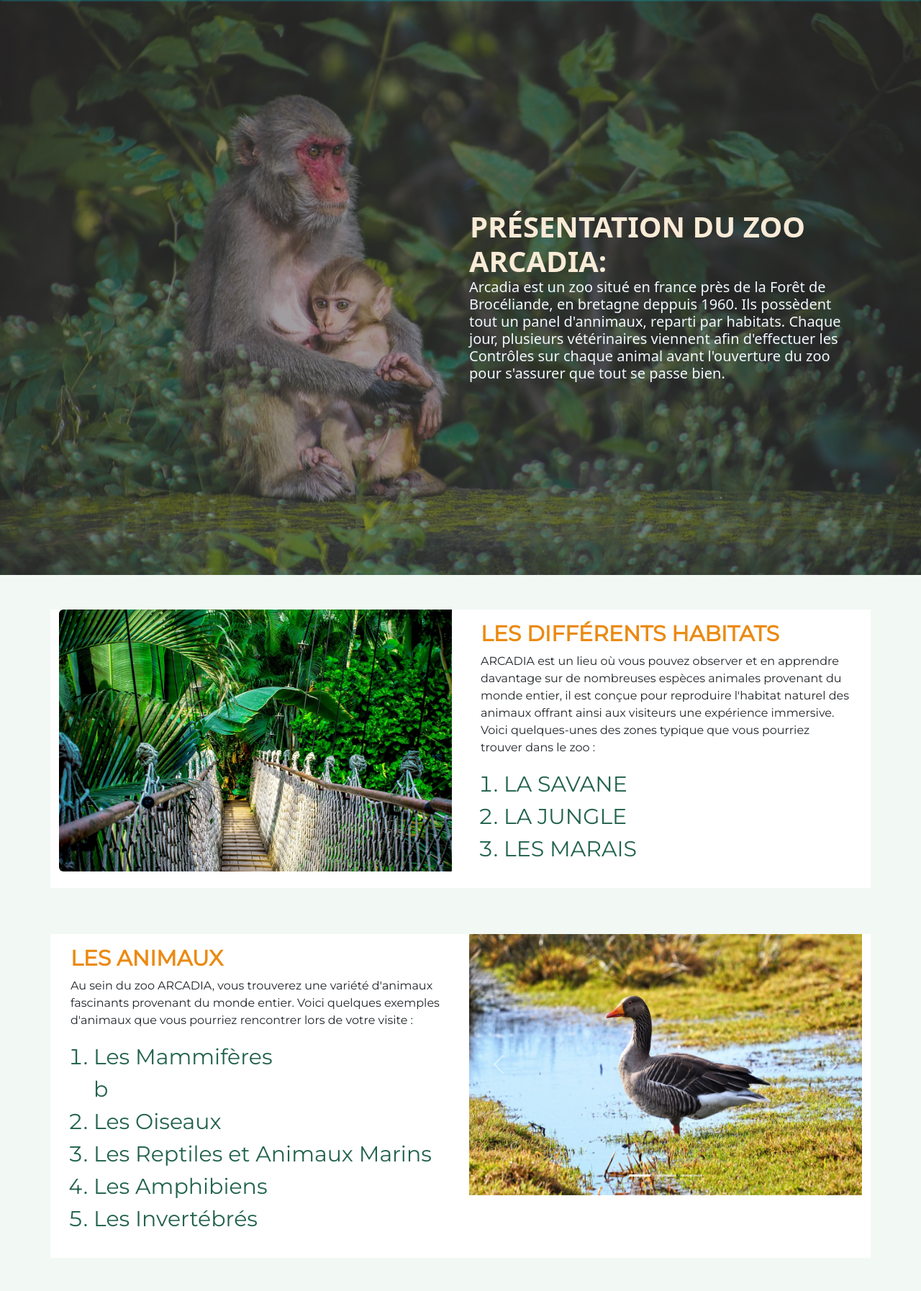
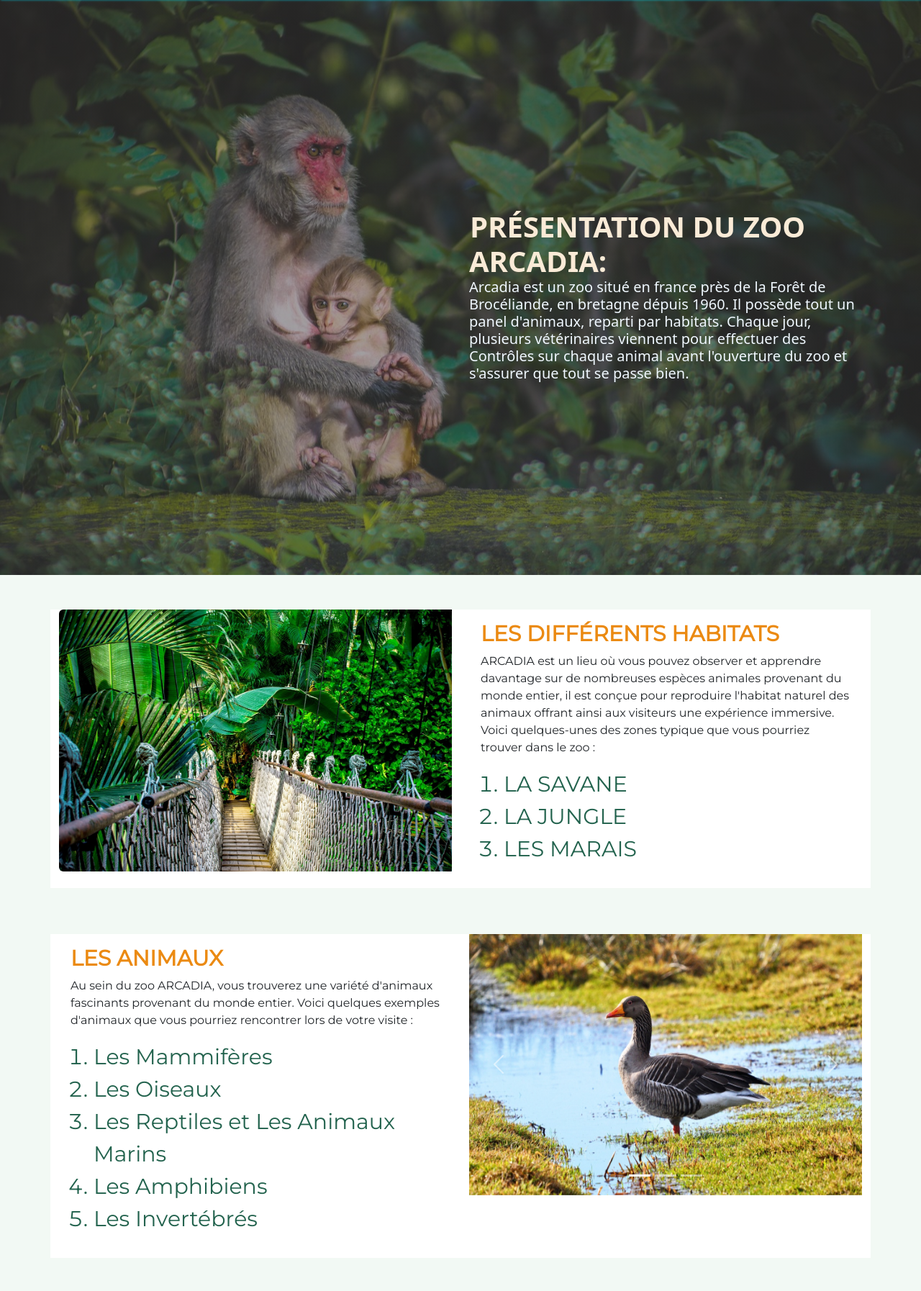
Before and after one commit to Raoulkana/YKR-ECF, a PHP site: page / in a window 1280 px wide. Shown: the part 79-1873 px from the top of the page at 72% size. Run offline with PHP 8.4, Linux system fonts and the light colour scheme.

Commit message:
change
ok

```diff
--- a/ecf/index.php
+++ b/ecf/index.php
@@ -11,10 +11,10 @@ require_once __DIR__ . '/inc/header.php'; ?>
             <div class="col-md-6 rk-desc">
                 <h1 class="text capitalize py-3 dancing script">
                 <strong>PRÉSENTATION DU ZOO ARCADIA:</strong>
-                    <p>Arcadia est un zoo situé en france près de la Forêt de Brocéliande, en bretagne deppuis 1960.
-                    Ils possèdent tout un panel d'annimaux, reparti par habitats.
-                    Chaque jour, plusieurs vétérinaires viennent afin d'effectuer les Contrôles
-                    sur chaque animal avant l'ouverture du zoo pour s'assurer que tout se passe bien.
+                    <p>Arcadia est un zoo situé en france près de la Forêt de Brocéliande, en bretagne dépuis 1960.
+                    Il possède tout un panel d'animaux, reparti par habitats.
+                    Chaque jour, plusieurs vétérinaires viennent pour effectuer des Contrôles
+                    sur chaque animal avant l'ouverture du zoo et s'assurer que tout se passe bien.
                     </p>
 
                 </h1>
@@ -36,7 +36,7 @@ require_once __DIR__ . '/inc/header.php'; ?>
                 <h5 class="card-title">
                 <strong>LES DIFFÉRENTS HABITATS</strong>
                 </h5>
-                <p class="card-text"> ARCADIA est un lieu où vous pouvez observer et en apprendre davantage sur de nombreuses
+                <p class="card-text"> ARCADIA est un lieu où vous pouvez observer et apprendre davantage sur de nombreuses
                     espèces animales provenant du monde entier, il est conçue pour reproduire l'habitat naturel des animaux
                     offrant ainsi aux visiteurs une expérience immersive. Voici quelques-unes des zones typique que vous pourriez
                     trouver dans le zoo :
@@ -62,9 +62,9 @@ require_once __DIR__ . '/inc/header.php'; ?>
                     Au sein du zoo ARCADIA, vous trouverez une variété d'animaux fascinants provenant du monde entier.
                     Voici quelques exemples d'animaux que vous pourriez rencontrer lors de votre visite :
                     <ol>
-                        <li>Les Mammifères</li>b
+                        <li>Les Mammifères</li>
                         <li>Les Oiseaux</li>
-                        <li>Les Reptiles et Animaux Marins </li>
+                        <li>Les Reptiles et Les Animaux Marins </li>
                         <li>Les Amphibiens</li>
                         <li>Les Invertébrés</li>
                     </ol>
```
